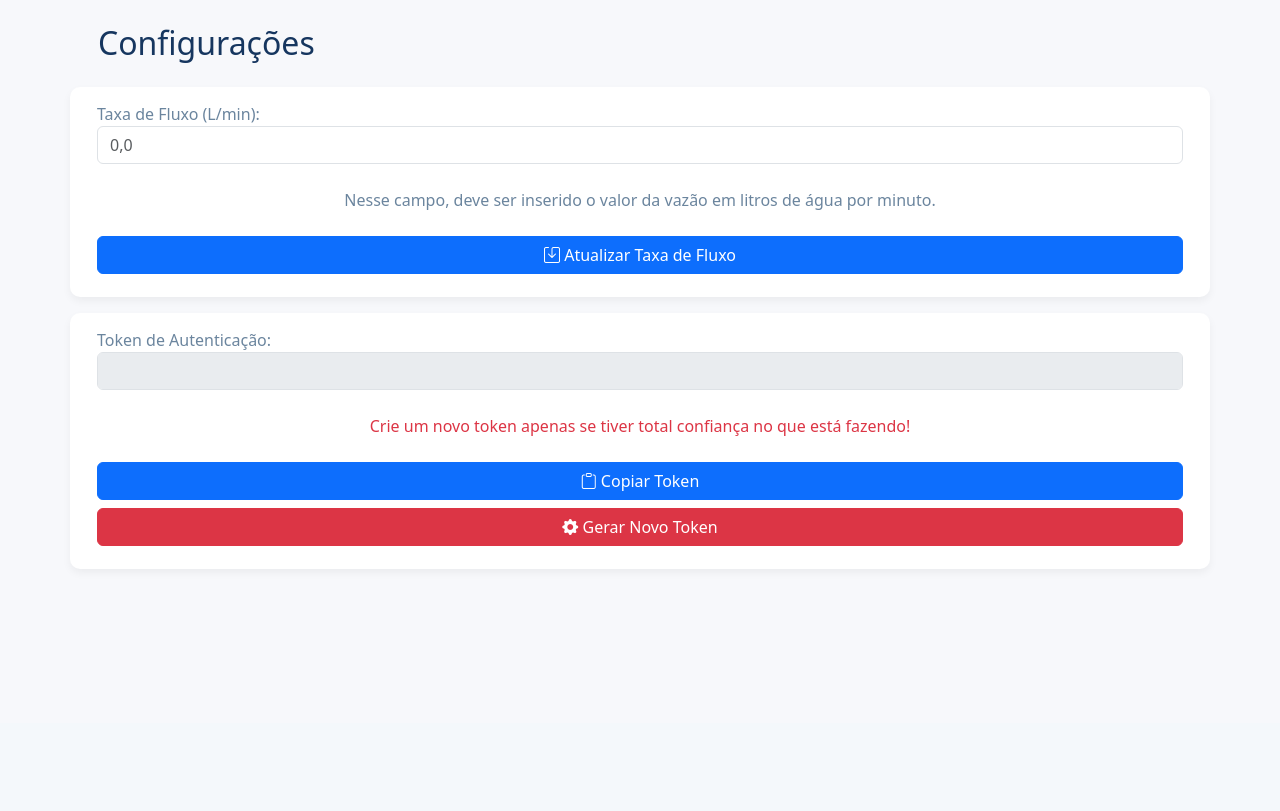
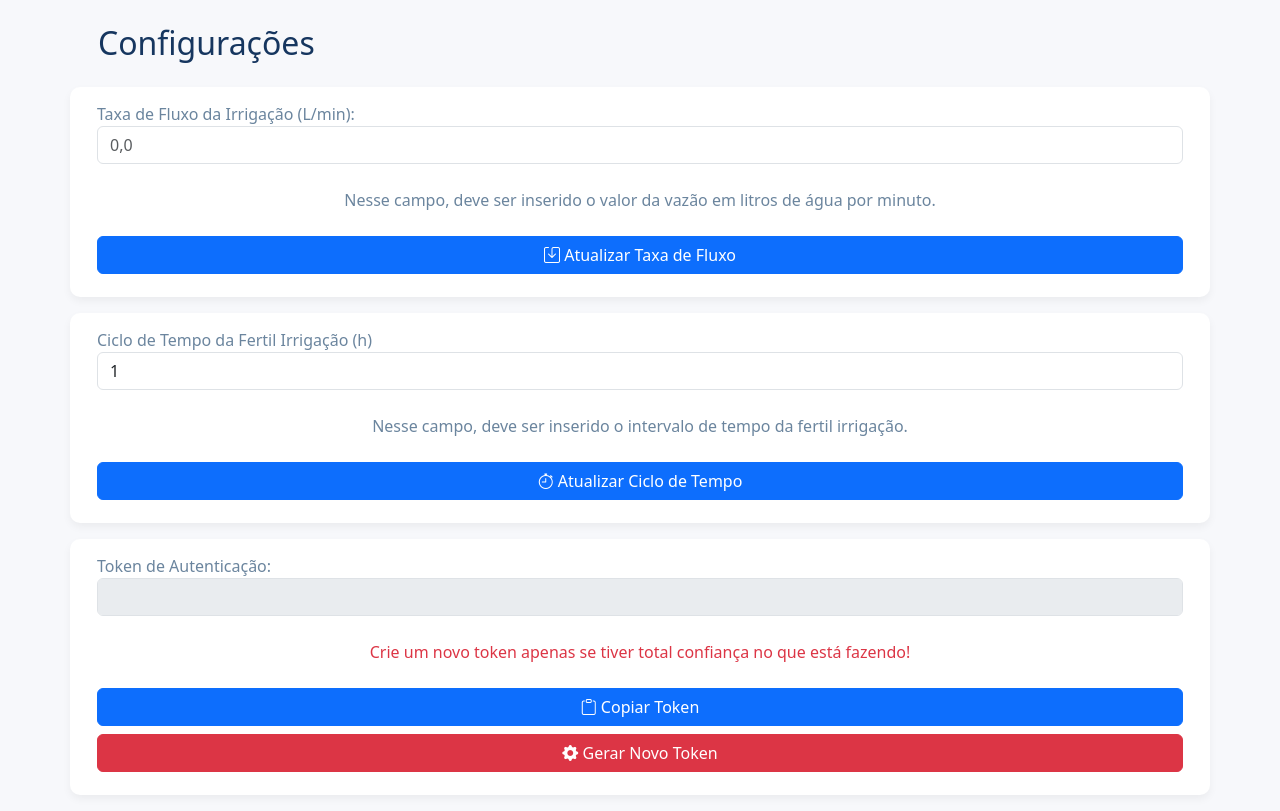
Before and after one commit to JuniorCarlini/sistema_de_irrigacao, a Django app: page /configuration/ in a window 1280 px wide. Shown: the part 77-888 px from the top of the page. Before the commit the page ends 623 px from the top, so only its background shows below. Run offline with Django 5.2, Linux system fonts and the light colour scheme; a user stored in the database is signed in; data comes from the database, SQL or seed files in the repository; some libraries are stand-ins or nearby versions.

Commit message:
Update configuration.html

```diff
--- a/templates/configuration/html/configuration.html
+++ b/templates/configuration/html/configuration.html
@@ -57,15 +57,28 @@
             {% csrf_token %}
             <div class="row row-style mb-3 d-flex justify-content-between align-items-center">
                 <div class="form-group">
-                    <label for="flow-rate" class="form-label m-0 text-color-secondary">Taxa de Fluxo (L/min):</label>
+                    <label for="flow-rate" class="form-label m-0 text-color-secondary">Taxa de Fluxo da Irrigação (L/min):</label>
                     <input type="number" step="0.01" id="flow-rate" name="flow_rate" class="form-control w-100"
                         placeholder="{{ flow_rate.rate }}" required>
-                    <p class="text-center text-color-secondary mt-4">Nesse campo, deve ser inserido o valor da vazão em
-                        litros de água por minuto.</p>
+                    <p class="text-center text-color-secondary mt-4">Nesse campo, deve ser inserido o valor da vazão em litros de água por minuto.</p>
                 </div>
                 <div class="col-12 mt-2 mb-2">
                     <button type="submit" name="update_flow_rate" class="btn w-100 btn-primary"><i
                             class="bi bi-save"></i> Atualizar Taxa de Fluxo</button>
+                </div>
+            </div>
+        </form>
+        <form method="post">
+            {% csrf_token %}
+            <div class="row row-style mb-3 d-flex justify-content-between align-items-center">
+                <div class="form-group">
+                    <label for="time-fertil" class="form-label m-0 text-color-secondary">Ciclo de Tempo da Fertil Irrigação (h)</label>
+                    <input type="number" step="0.01" id="time-fertil" name="time_fertil" class="form-control w-100"
+                        value="{{ config_fertil.time_fertil }}" required>
+                    <p class="text-center text-color-secondary mt-4">Nesse campo, deve ser inserido o intervalo de tempo da fertil irrigação.</p>
+                </div>
+                <div class="col-12 mt-2 mb-2">
+                    <button type="submit" name="update_time_fertil" class="btn w-100 btn-primary"><i class="bi bi-stopwatch"></i> Atualizar Ciclo de Tempo</button>
                 </div>
             </div>
         </form>
```
